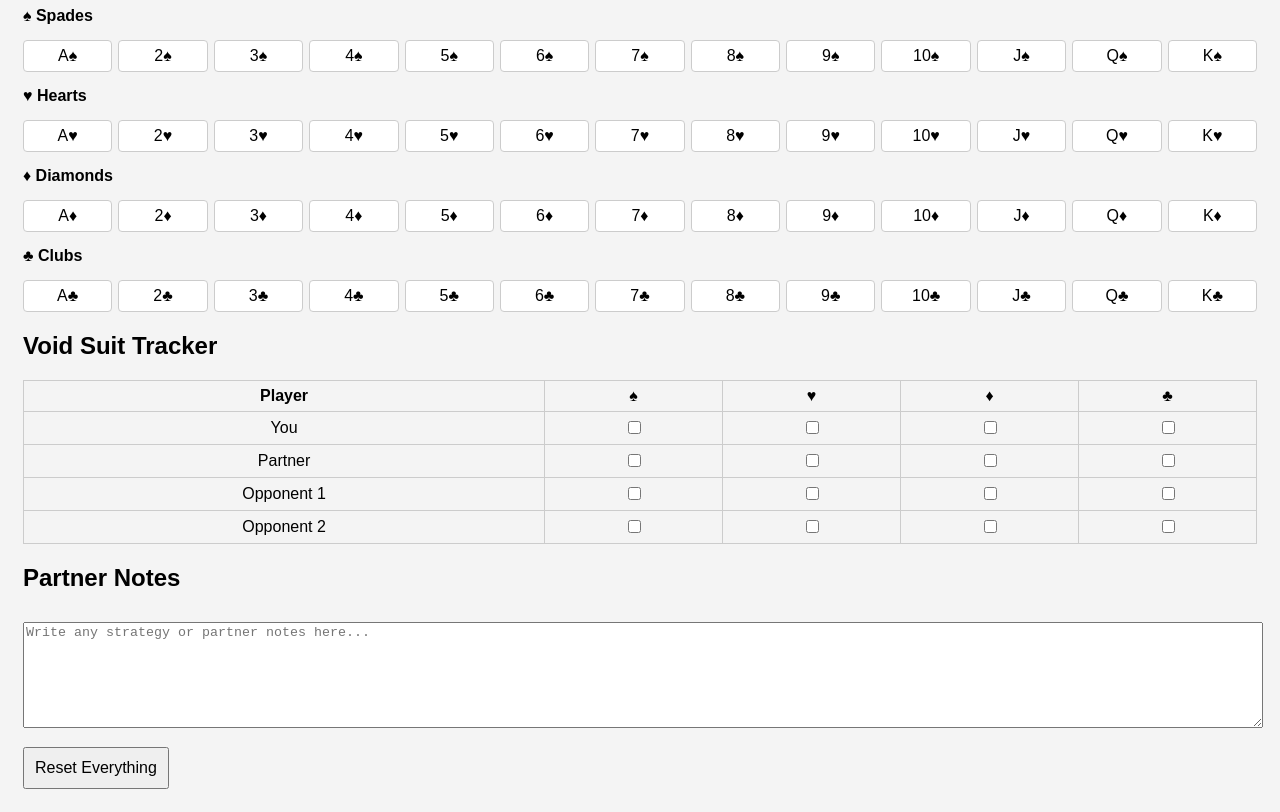
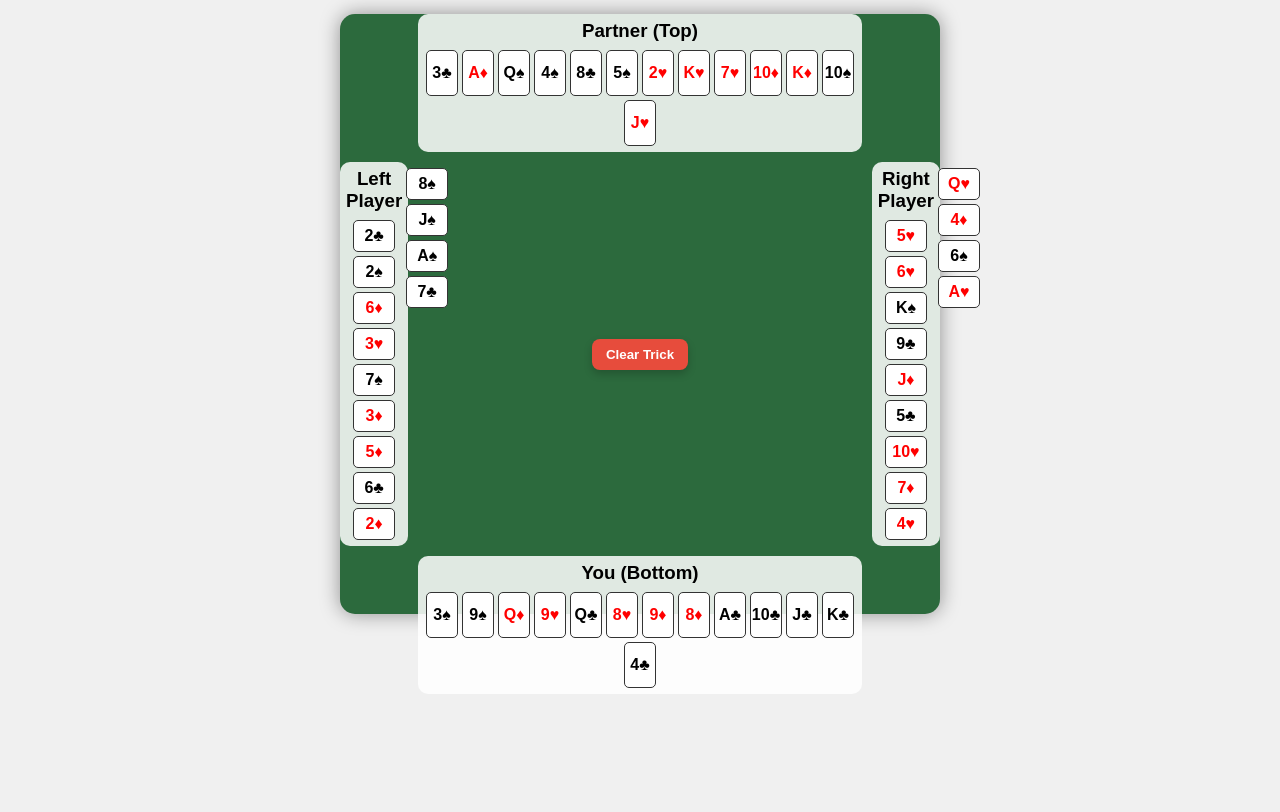
Before and after one commit to mabuchaq/Jawaker, a plain HTML site: page index.html in a window 1280 px wide. Shown: the part 96-908 px from the top of the page. After the commit the page ends 820 px from the top, so only its background shows below. Drawn offline with Linux system fonts and the light colour scheme.

Commit message:
Update index.html

```diff
--- a/index.html
+++ b/index.html
@@ -1,174 +1,215 @@
 <!DOCTYPE html>
 <html lang="en">
 <head>
-  <meta charset="UTF-8">
-  <meta name="viewport" content="width=device-width, initial-scale=1">
-  <title>Jawaker Partner Card Tracker</title>
+<meta charset="UTF-8" />
+<meta name="viewport" content="width=device-width, initial-scale=1" />
+<title>Jawaker Fast Trick Tracker</title>
 <style>
   body {
-      font-family: sans-serif;
-      padding: 15px;
-      background: #f4f4f4;
+    font-family: Arial, sans-serif;
+    margin: 0; padding: 10px;
+    display: flex;
+    height: 100vh;
+    flex-direction: column;
+    justify-content: center;
+    align-items: center;
+    background: #f0f0f0;
   }
-    h1 {
+  .table {
+    position: relative;
+    width: 90vw;
+    height: 80vh;
+    max-width: 600px;
+    max-height: 600px;
+    background: #2c6a3d;
+    border-radius: 15px;
+    box-shadow: 0 0 20px rgba(0,0,0,0.4);
+    display: grid;
+    grid-template-columns: 1fr auto 1fr;
+    grid-template-rows: 1fr auto 1fr;
+    gap: 10px;
+  }
+  /* Player zones */
+  .player {
+    background: rgba(255,255,255,0.85);
+    border-radius: 10px;
+    padding: 6px;
+    display: flex;
+    flex-wrap: wrap;
+    justify-content: center;
+    gap: 4px;
+    user-select: none;
+  }
+  .player h3 {
+    width: 100%;
     text-align: center;
+    margin: 0 0 4px 0;
+    font-weight: bold;
   }
-    .card-grid {
-      display: grid;
-      grid-template-columns: repeat(13, 1fr);
-      gap: 6px;
-      margin: 15px 0;
+
+  /* Positions */
+  .player-top { grid-column: 2 / 3; grid-row: 1 / 2; }
+  .player-left { grid-column: 1 / 2; grid-row: 2 / 3; flex-direction: column; max-height: 400px; }
+  .player-right { grid-column: 3 / 4; grid-row: 2 / 3; flex-direction: column; max-height: 400px; }
+  .player-bottom { grid-column: 2 / 3; grid-row: 3 / 4; }
+
+  /* Card style */
+  .card {
+    width: 30px;
+    height: 44px;
+    border: 1.5px solid #333;
+    border-radius: 5px;
+    line-height: 44px;
+    text-align: center;
+    font-weight: bold;
+    cursor: pointer;
+    background: white;
+    user-select: none;
+    transition: transform 0.2s ease;
   }
-    .suit-section {
-      margin-bottom: 10px;
+  .card.red {
+    color: red;
   }
-    .card {
-      padding: 6px;
-      background: white;
-      border: 1px solid #ccc;
-      text-align: center;
-      border-radius: 4px;
+  .card.played {
+    text-decoration: line-through;
+    opacity: 0.5;
+    cursor: default;
+    transform: scale(0.9);
+  }
+
+  /* Layout differences for side players */
+  .player-left .card,
+  .player-right .card {
+    width: 40px;
+    height: 30px;
+    line-height: 30px;
+  }
+  .player-left {
+    align-items: center;
+  }
+  .player-right {
+    align-items: center;
+  }
+
+  /* Clear trick button */
+  .clear-btn {
+    grid-column: 2 / 3;
+    grid-row: 2 / 3;
+    align-self: center;
+    justify-self: center;
+    padding: 8px 14px;
+    border: none;
+    border-radius: 8px;
+    font-weight: bold;
+    background-color: #e74c3c;
+    color: white;
     cursor: pointer;
     user-select: none;
+    box-shadow: 0 4px 8px rgba(0,0,0,0.2);
+    transition: background-color 0.3s ease;
   }
-    .played {
-      background: #d3d3d3;
-      text-decoration: line-through;
-    }
-    .void-grid {
-      width: 100%;
-      border-collapse: collapse;
-      margin-bottom: 20px;
-    }
-    .void-grid td, .void-grid th {
-      border: 1px solid #ccc;
-      padding: 6px;
-      text-align: center;
-    }
-    textarea {
-      width: 100%;
-      height: 100px;
-      margin-top: 10px;
-      resize: vertical;
-      font-family: monospace;
-    }
-    button {
-      margin-top: 15px;
-      padding: 10px;
-      font-size: 16px;
-      cursor: pointer;
-    }
-    @media (max-width: 600px) {
-      .card-grid {
-        grid-template-columns: repeat(7, 1fr);
-      }
+  .clear-btn:hover {
+    background-color: #c0392b;
   }
 </style>
 </head>
 <body>
-  <h1>Jawaker Partner Card Tracker</h1>
 
-  <div id="deck">
-    <div class="suit-section"><strong>♠ Spades</strong></div>
-    <div class="card-grid" id="spades"></div>
-
-    <div class="suit-section"><strong>♥ Hearts</strong></div>
-    <div class="card-grid" id="hearts"></div>
-
-    <div class="suit-section"><strong>♦ Diamonds</strong></div>
-    <div class="card-grid" id="diamonds"></div>
-
-    <div class="suit-section"><strong>♣ Clubs</strong></div>
-    <div class="card-grid" id="clubs"></div>
+<div class="table">
+  <div class="player player-top" id="partner">
+    <h3>Partner (Top)</h3>
+  </div>
+  <button class="clear-btn" id="clearTrick">Clear Trick</button>
+  <div class="player player-left" id="left">
+    <h3>Left Player</h3>
+  </div>
+  <div></div> <!-- Center space -->
+  <div class="player player-right" id="right">
+    <h3>Right Player</h3>
+  </div>
+  <div class="player player-bottom" id="you">
+    <h3>You (Bottom)</h3>
+  </div>
 </div>
 
-  <h2>Void Suit Tracker</h2>
-  <table class="void-grid">
-    <tr>
-      <th>Player</th><th>♠</th><th>♥</th><th>♦</th><th>♣</th>
-    </tr>
-    <tbody id="voidTable"></tbody>
-  </table>
+<script>
+  const ranks = ['A','K','Q','J','10','9','8','7','6','5','4','3','2'];
+  const suits = [
+    {name:'spades', symbol:'♠', color:'black'},
+    {name:'hearts', symbol:'♥', color:'red'},
+    {name:'diamonds', symbol:'♦', color:'red'},
+    {name:'clubs', symbol:'♣', color:'black'}
+  ];
 
-  <h2>Partner Notes</h2>
-  <textarea id="notes" placeholder="Write any strategy or partner notes here..."></textarea>
+  // Each player gets 13 cards: (for demo, full deck distributed evenly)
+  // You can customize starting hands here:
+  const playerHands = {
+    you: [],
+    partner: [],
+    left: [],
+    right: []
+  };
 
-  <button onclick="resetAll()">Reset Everything</button>
+  // Create a full deck and distribute evenly for demo
+  let fullDeck = [];
+  for (const suit of suits) {
+    for (const rank of ranks) {
+      fullDeck.push({rank, suit: suit.name, symbol: suit.symbol, color: suit.color});
+    }
+  }
 
-  <script>
-    const suits = ['spades', 'hearts', 'diamonds', 'clubs'];
-    const symbols = {'spades':'♠', 'hearts':'♥', 'diamonds':'♦', 'clubs':'♣'};
-    const values = ['A','2','3','4','5','6','7','8','9','10','J','Q','K'];
+  // Shuffle function (Fisher-Yates)
+  function shuffle(array) {
+    let currentIndex = array.length, randomIndex;
+    while (currentIndex !== 0) {
+      randomIndex = Math.floor(Math.random() * currentIndex);
+      currentIndex--;
+      [array[currentIndex], array[randomIndex]] = [array[randomIndex], array[currentIndex]];
+    }
+    return array;
+  }
 
-    function createCards() {
-      suits.forEach(suit => {
-        const container = document.getElementById(suit);
-        values.forEach(value => {
-          const card = document.createElement('div');
-          card.className = 'card';
-          card.innerText = value + symbols[suit];
-          card.onclick = () => {
-            card.classList.toggle('played');
-            saveState();
-          };
-          container.appendChild(card);
+  // Shuffle deck and deal 13 cards each
+  fullDeck = shuffle(fullDeck);
+  playerHands.you = fullDeck.slice(0,13);
+  playerHands.partner = fullDeck.slice(13,26);
+  playerHands.left = fullDeck.slice(26,39);
+  playerHands.right = fullDeck.slice(39,52);
+
+  // Render player hands
+  function renderPlayerHands() {
+    for (const pos of ['you', 'partner', 'left', 'right']) {
+      const container = document.getElementById(pos);
+      container.querySelectorAll('.card').forEach(c => c.remove()); // clear old cards
+
+      playerHands[pos].forEach(card => {
+        const cardEl = document.createElement('div');
+        cardEl.classList.add('card');
+        if (card.color === 'red') cardEl.classList.add('red');
+        cardEl.textContent = card.rank + card.symbol;
+        if (card.played) cardEl.classList.add('played');
+
+        // When clicked: toggle played state
+        cardEl.addEventListener('click', () => {
+          card.played = !card.played;
+          cardEl.classList.toggle('played');
         });
+
+        container.appendChild(cardEl);
       });
     }
-
-    function createVoidTracker() {
-      const players = ['You', 'Partner', 'Opponent 1', 'Opponent 2'];
-      const table = document.getElementById('voidTable');
-      players.forEach((player, idx) => {
-        const row = document.createElement('tr');
-        const nameCell = document.createElement('td');
-        nameCell.innerText = player;
-        row.appendChild(nameCell);
-        suits.forEach(suit => {
-          const td = document.createElement('td');
-          const box = document.createElement('input');
-          box.type = 'checkbox';
-          box.dataset.player = idx;
-          box.dataset.suit = suit;
-          box.onchange = saveState;
-          td.appendChild(box);
-          row.appendChild(td);
-        });
-        table.appendChild(row);
-      });
   }
 
-    function saveState() {
-      const cards = Array.from(document.querySelectorAll('.card')).map(c => c.classList.contains('played'));
-      const checkboxes = Array.from(document.querySelectorAll('input[type=checkbox]')).map(c => c.checked);
-      const notes = document.getElementById('notes').value;
-      localStorage.setItem('jawakerState', JSON.stringify({cards, checkboxes, notes}));
+  document.getElementById('clearTrick').addEventListener('click', () => {
+    // Reset all cards to unplayed
+    for (const pos of ['you', 'partner', 'left', 'right']) {
+      playerHands[pos].forEach(card => card.played = false);
     }
+    renderPlayerHands();
+  });
 
-    function loadState() {
-      const data = JSON.parse(localStorage.getItem('jawakerState'));
-      if (!data) return;
-      const cards = document.querySelectorAll('.card');
-      data.cards.forEach((played, i) => {
-        cards[i].classList.toggle('played', played);
-      });
-      const boxes = document.querySelectorAll('input[type=checkbox]');
-      data.checkboxes.forEach((checked, i) => {
-        boxes[i].checked = checked;
-      });
-      document.getElementById('notes').value = data.notes || '';
-    }
+  renderPlayerHands();
+</script>
 
-    function resetAll() {
-      document.querySelectorAll('.card').forEach(c => c.classList.remove('played'));
-      document.querySelectorAll('input[type=checkbox]').forEach(c => c.checked = false);
-      document.getElementById('notes').value = '';
-      localStorage.removeItem('jawakerState');
-    }
-
-    createCards();
-    createVoidTracker();
-    loadState();
-  </script>
 </body>
 </html>
```
Lines whose indentation alone changed are shown as unchanged.
